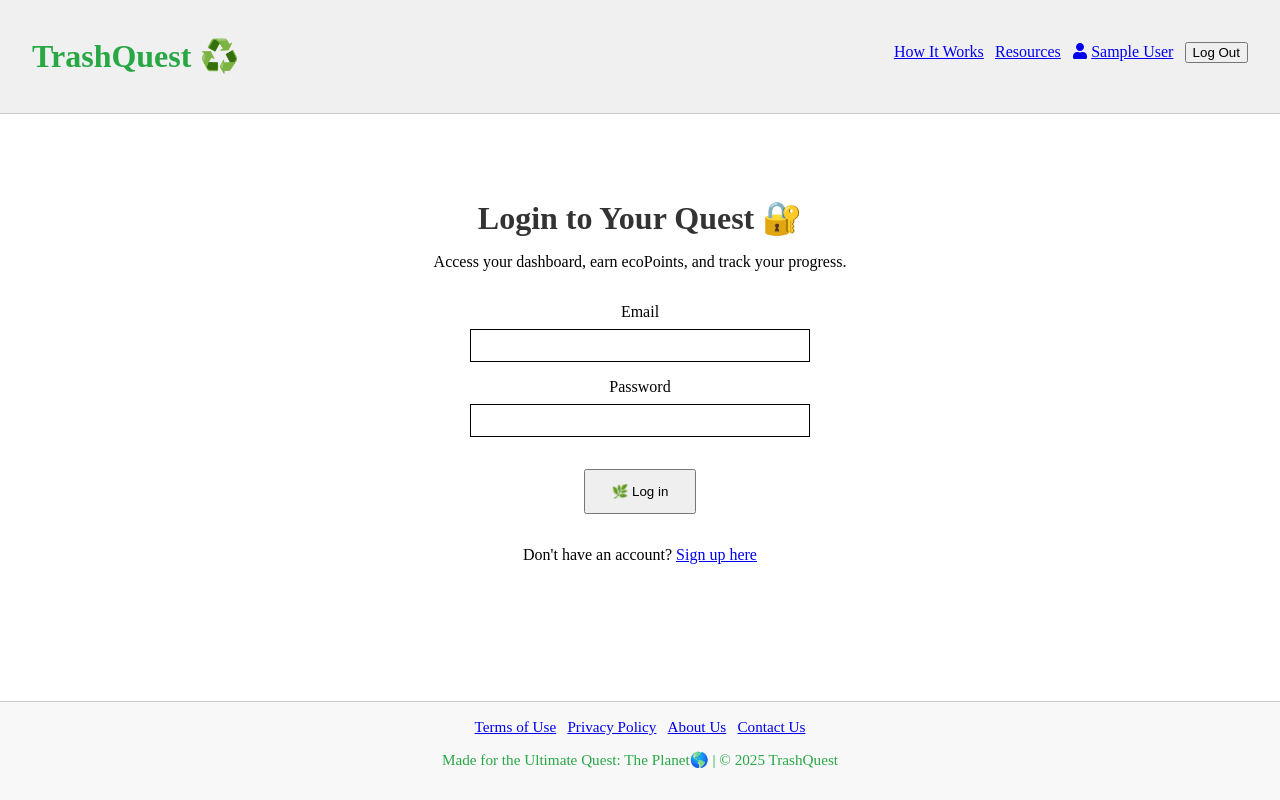
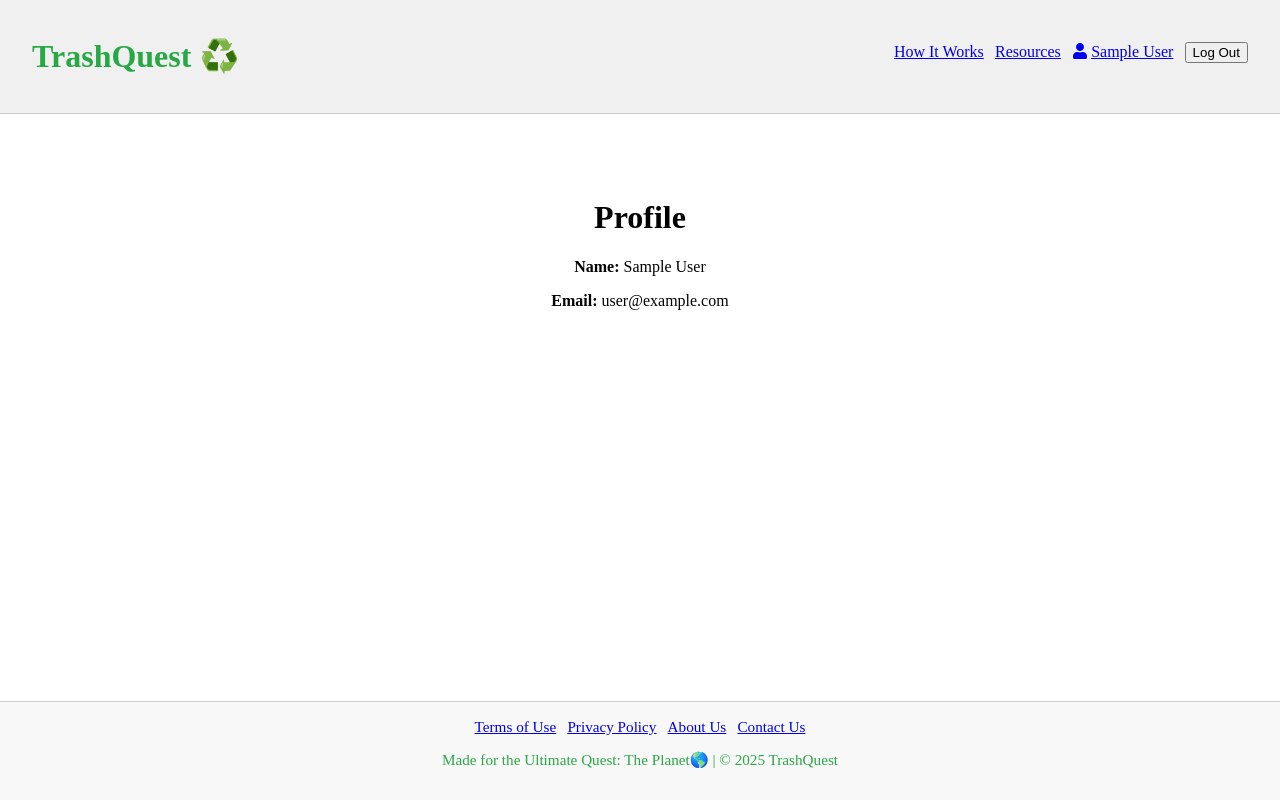
Before and after one commit to Korachof/TrashQuest, a React (Vite) app: page /profile in a window 1280 px wide. Before the commit this address led to /login. Built offline with nearby package versions, Linux system fonts and the light colour scheme; no server answers; sample sign-in values are in the browser's storage.

Commit message:
Updated ProtectedRoute with Authcontext to grab the last updated user. Also imported the Loader message in casse the user hasn't been quite updated yet and its supposed to navigate and doesn't yet.

```diff
--- a/src/components/shared/ProtectedRoute.jsx
+++ b/src/components/shared/ProtectedRoute.jsx
@@ -1,8 +1,17 @@
 // Protects certain routes from being accessed if user isn't logged in/no authentication
 import React from 'react';
 import { Navigate } from 'react-router-dom';
+import { useAuth } from '../../context/AuthContext';
+import Loader from './Loader';
 
-function ProtectedRoute({ currentUser, children }) {
+function ProtectedRoute({ children }) {
+  // Grab last updated user
+  const { currentUser, authLoading } = useAuth();
+
+  // if user hasn't finished updating, display loading message
+  if (authLoading) {
+    return <Loader />;
+  }
   if (!currentUser) {
     return <Navigate to="/login" replace />;
   }
```
